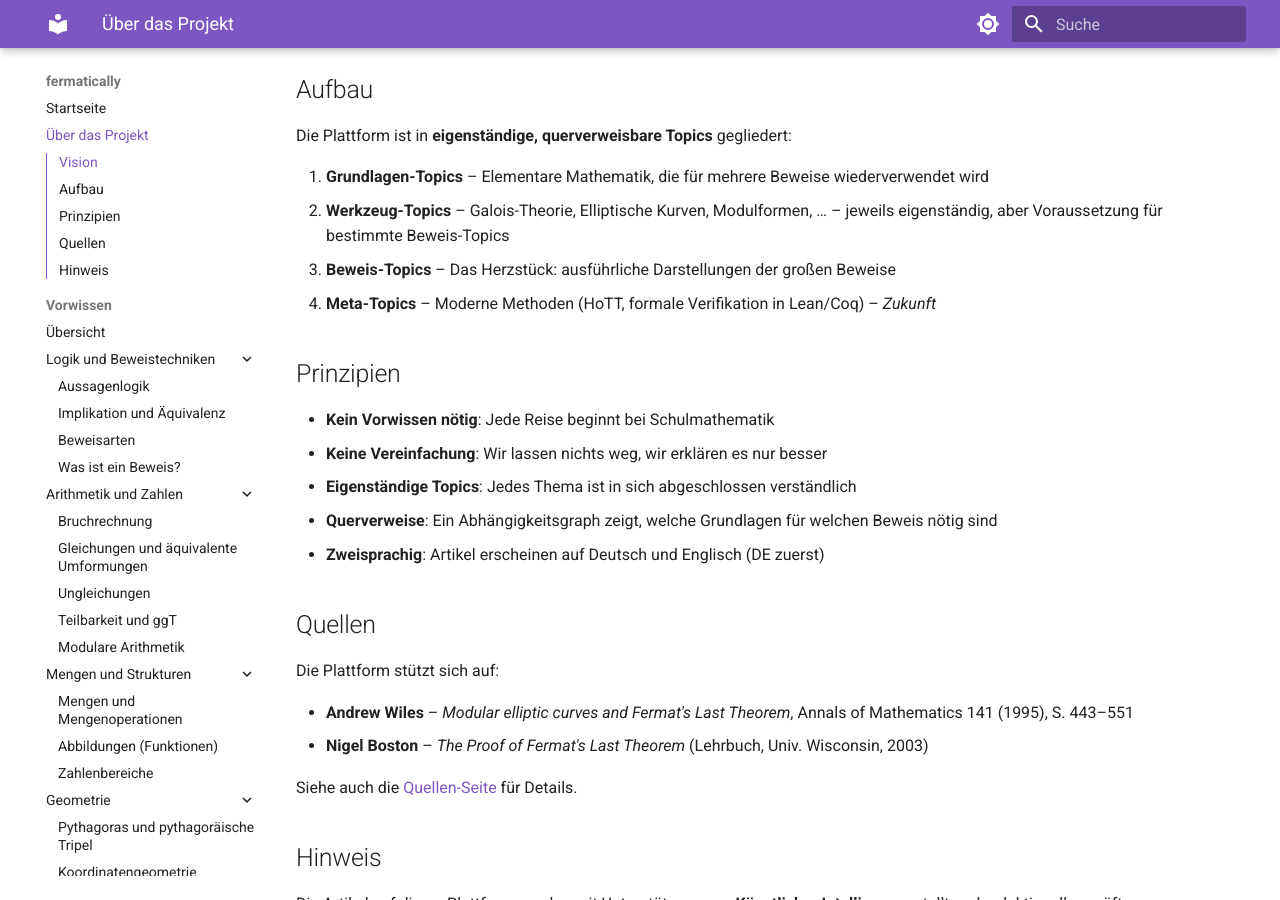
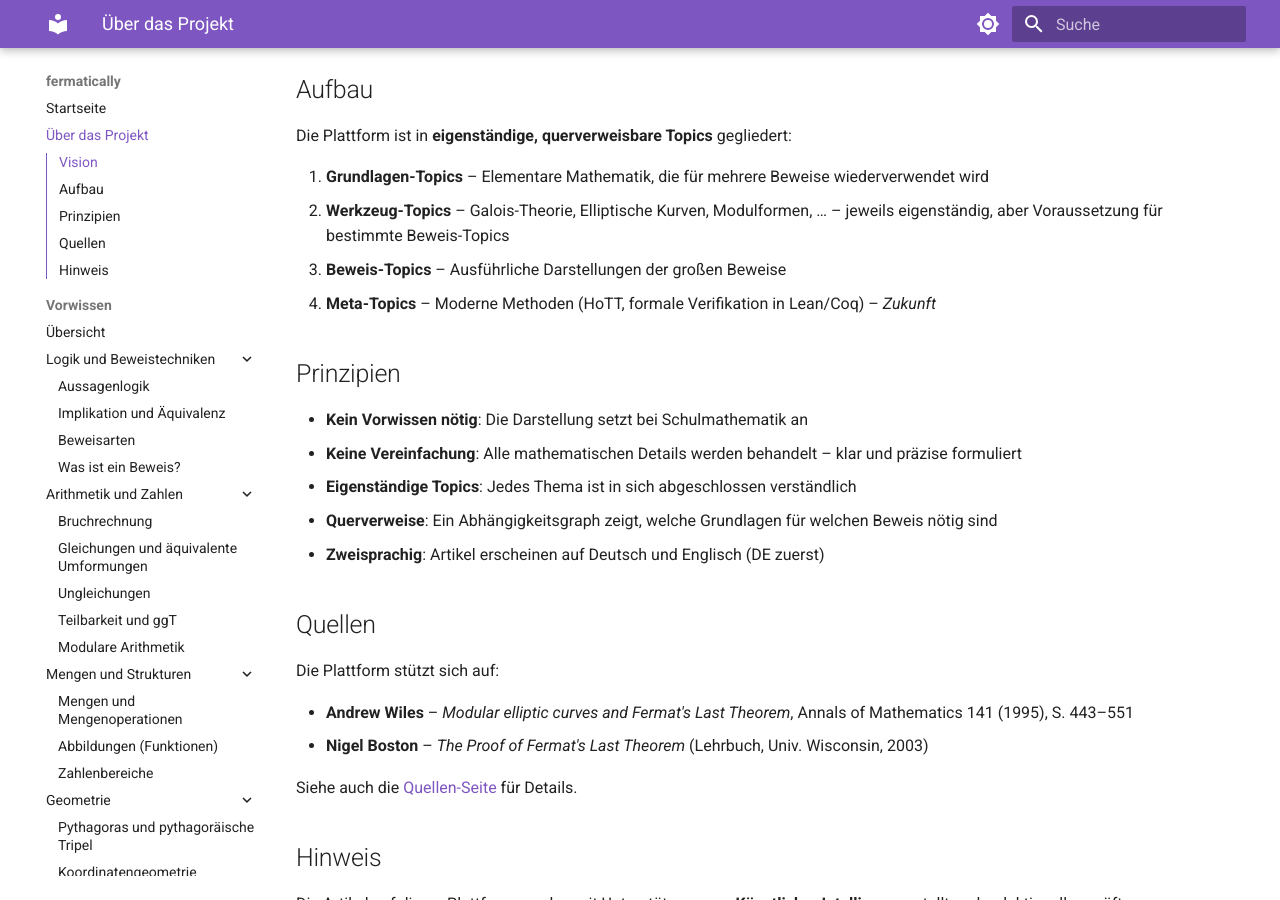
Before and after one commit to mhennemeyer/fermatically, an MkDocs documentation site: the page built from docs/about.md, in a window 1280 px wide and 900 px high, scrolled down 359 px. Built offline with MkDocs 1.6.1 and Material for MkDocs 9.7.7, drawn with Linux system fonts in a browser that asks for light colours.

Commit message:
Ensure legal compliance: Reviewed and updated `about.md` and `quellen.md` for adherence to guidelines, correcting guideline violations and updating source references with DOI/external links. Removed copyrighted materials.

```diff
--- a/docs/about.md
+++ b/docs/about.md
@@ -14,13 +14,13 @@ Die Plattform ist in **eigenständige, querverweisbare Topics** gegliedert:
 
 1. **Grundlagen-Topics** – Elementare Mathematik, die für mehrere Beweise wiederverwendet wird
 2. **Werkzeug-Topics** – Galois-Theorie, Elliptische Kurven, Modulformen, … – jeweils eigenständig, aber Voraussetzung für bestimmte Beweis-Topics
-3. **Beweis-Topics** – Das Herzstück: ausführliche Darstellungen der großen Beweise
+3. **Beweis-Topics** – Ausführliche Darstellungen der großen Beweise
 4. **Meta-Topics** – Moderne Methoden (HoTT, formale Verifikation in Lean/Coq) – *Zukunft*
 
 ## Prinzipien
 
-- **Kein Vorwissen nötig**: Jede Reise beginnt bei Schulmathematik
-- **Keine Vereinfachung**: Wir lassen nichts weg, wir erklären es nur besser
+- **Kein Vorwissen nötig**: Die Darstellung setzt bei Schulmathematik an
+- **Keine Vereinfachung**: Alle mathematischen Details werden behandelt – klar und präzise formuliert
 - **Eigenständige Topics**: Jedes Thema ist in sich abgeschlossen verständlich
 - **Querverweise**: Ein Abhängigkeitsgraph zeigt, welche Grundlagen für welchen Beweis nötig sind
 - **Zweisprachig**: Artikel erscheinen auf Deutsch und Englisch (DE zuerst)
```
Also changed, not shown: .agent/status.md (+1 -0 lines), docs/quellen.md (+2 -2 lines).
